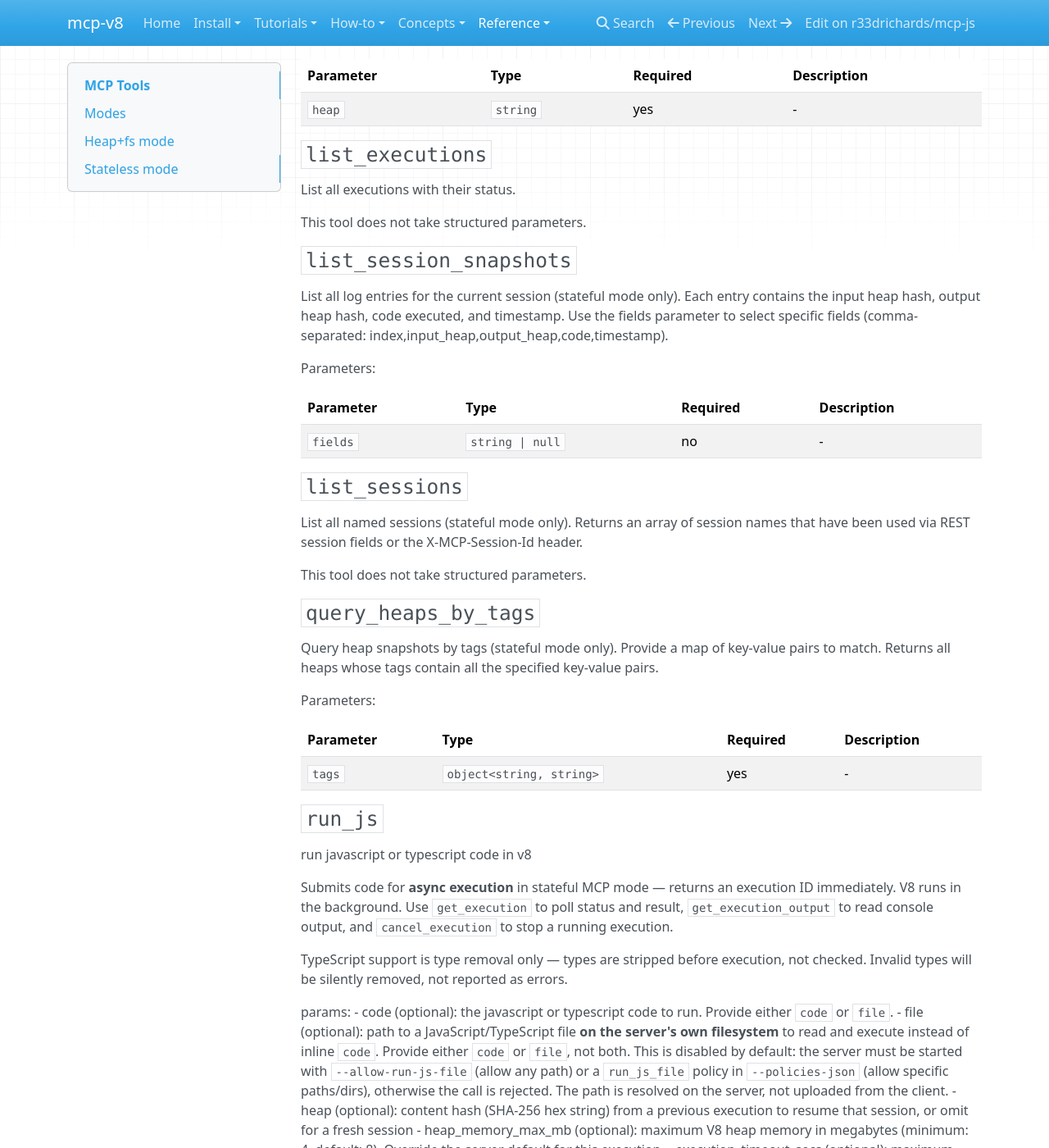
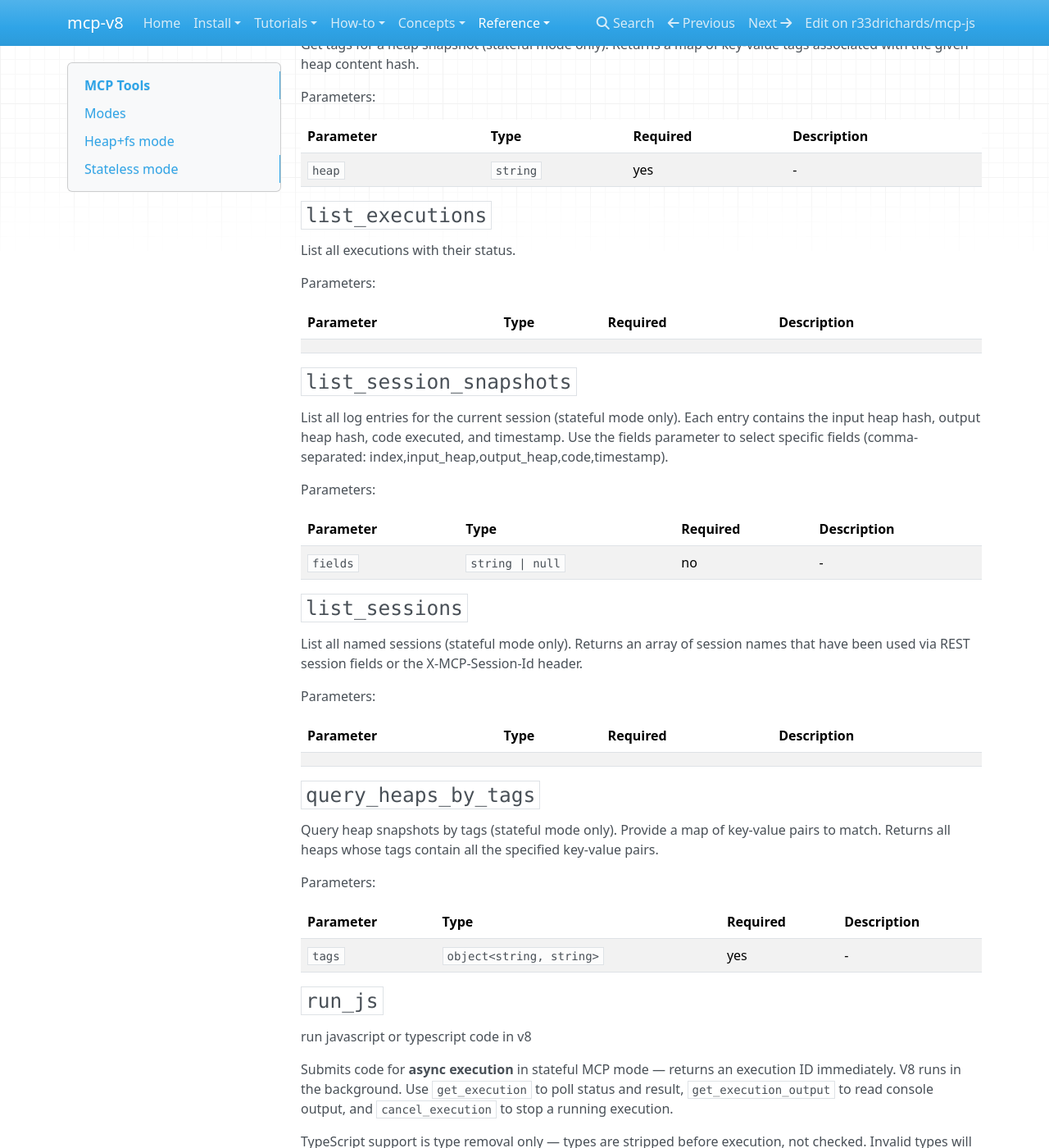
Before and after one commit to r33drichards/mcp-js, an MkDocs documentation site: the page built from site-docs/reference/mcp-tools.md, in a window 1280 px wide and 1400 px high, scrolled down 4719 px. Shown: the whole window at 82% size. Built offline with MkDocs 1.6.1, drawn with Linux system fonts in a browser that asks for light colours; nearby versions of some CDN libraries; some of the changed text lies outside the part shown.

Commit message:
docs: regenerate cli-flags & mcp-tools for rmcp 1.7 + SSE help text
- cli-flags.md: updated --sse-port help (legacy vendored rmcp 0.1.5)
- mcp-tools.md: rmcp 1.7 emits empty-parameter tables for no-arg tools

Co-Authored-By: Claude Opus 4.8 <noreply@anthropic.com>
Claude-Session: https://claude.ai/code/session_01V7PN4Q8UdjLGBMF9x4exPt

```diff
--- a/site-docs/reference/mcp-tools.md
+++ b/site-docs/reference/mcp-tools.md
@@ -89,7 +89,10 @@ Parameters:
 
 List filesystem snapshot labels. Returns each label name and its current head CA id (hex).
 
-This tool does not take structured parameters.
+Parameters:
+
+| Parameter | Type | Required | Description |
+| --- | --- | --- | --- |
 
 ### `fs_merge`
 <a id="heap+fs-fs-merge"></a>
@@ -188,7 +191,10 @@ Parameters:
 
 List all executions with their status.
 
-This tool does not take structured parameters.
+Parameters:
+
+| Parameter | Type | Required | Description |
+| --- | --- | --- | --- |
 
 ### `list_session_snapshots`
 <a id="heap+fs-list-session-snapshots"></a>
@@ -206,7 +212,10 @@ Parameters:
 
 List all named sessions (stateful mode only). Returns an array of session names that have been used via REST session fields or the X-MCP-Session-Id header.
 
-This tool does not take structured parameters.
+Parameters:
+
+| Parameter | Type | Required | Description |
+| --- | --- | --- | --- |
 
 ### `query_heaps_by_tags`
 <a id="heap+fs-query-heaps-by-tags"></a>
```
Also changed, not shown: site-docs/reference/cli-flags.md (+1 -1 lines).
